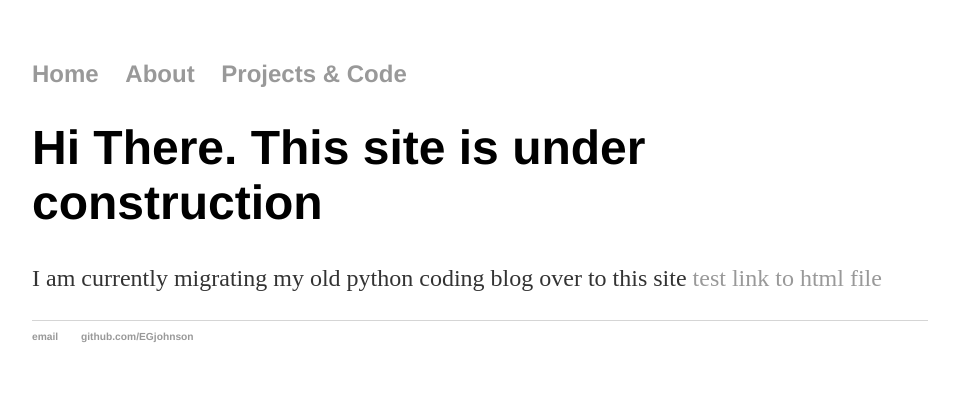
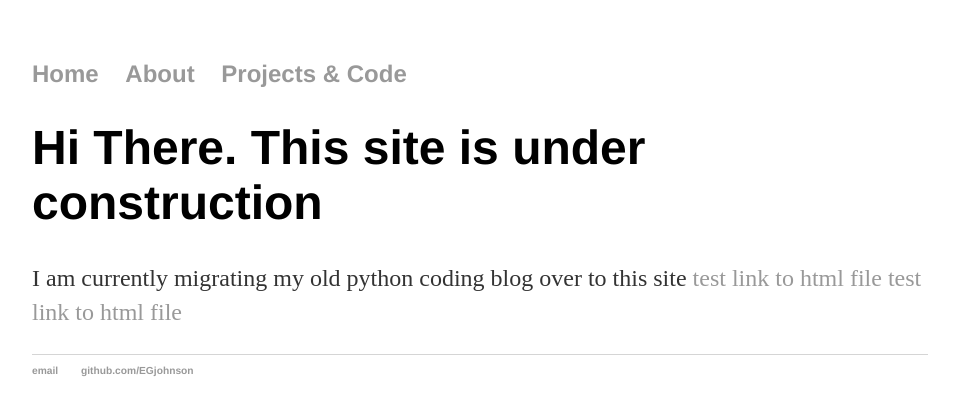
Before and after one commit to EGjohnson/EGjohnson.github.io, a Jekyll site: the page built from index.html, in a window 1280 px wide. Shown: the top 415 px of the page, without its empty margins (160-1119 px from the left). Built offline with Jekyll 4.4.1, drawn with Linux system fonts in a browser that asks for light colours.

Commit message:
awesomsauce

```diff
--- a/index.html
+++ b/index.html
@@ -5,6 +5,7 @@ title: EGJohnson
 <div class="blurb">
 	<h1>Hi There. This site is under construction</h1>
 	<p>I am currently migrating my old python coding blog over to this site
+	<a href="_posts/2014-03-20-htmltest.html">test link to html file</a>
 	<a href="https://egjohnson.github.io/_posts/2014-03-20-htmltest.html">test link to html file</a>
 
 	</a></p>
```
